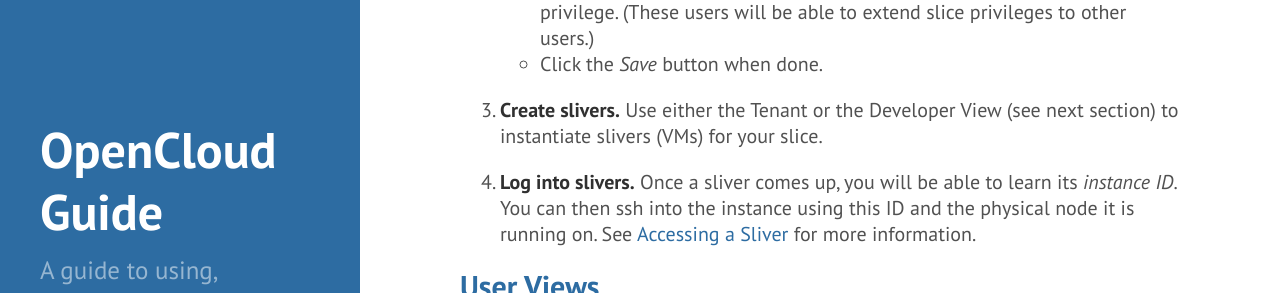
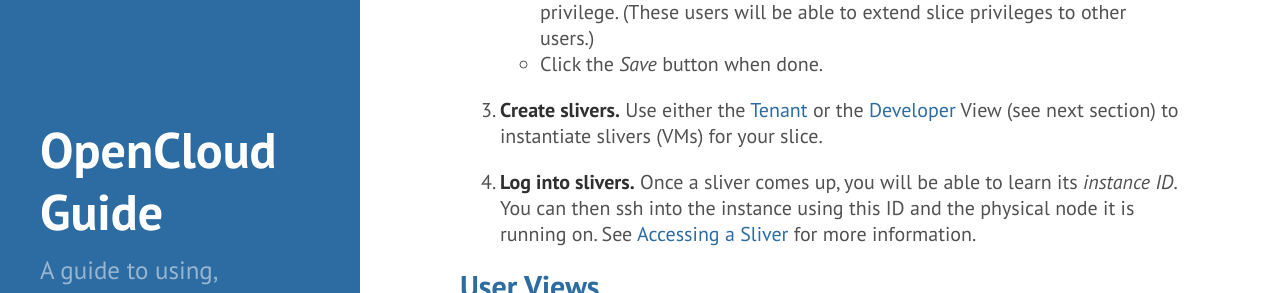
Before and after one commit to open-cloud/open-cloud.github.io.old, a Jekyll site: the page built from 1_user.md, in a window 1280 px wide and 900 px high, scrolled down 652 px. Shown: the part 163-456 px from the top of the window. Built offline with Jekyll 4.4.1, drawn with Linux system fonts in a browser that asks for light colours; Markdown is read by kramdown in place of the engine named in the settings; some of the changed lines change nothing that is shown.

Commit message:
added internal links

```diff
--- a/1_user.md
+++ b/1_user.md
@@ -35,8 +35,9 @@
      be able to extend slice privileges to other users.)
    - Click the *Save* button when done.
 
-3. **Create slivers.** Use either the Tenant or the Developer View
-   (see next section) to instantiate slivers (VMs) for your slice.
+3. **Create slivers.** Use either the [Tenant](#tenant-view) or the
+   [Developer](#developer-view) View (see next section) to instantiate
+   slivers (VMs) for your slice.
 
 4. **Log into slivers.** Once a sliver comes up, you will be able to
    learn its *instance ID*. You can then ssh into the instance using
@@ -70,7 +71,7 @@
 There are also views designed to support operators, as described
 in the [Operator's Guide](../3_operator).
 
-###Tenant View
+###<a name="tenant-view">Tenant View</a>
 
 The Tenant view provides a simple means to acquire Slivers, with
 minimal control over the low-level details of where those Slivers are
@@ -99,8 +100,7 @@
 managed through the Developer view. The reverse is true as long as the
 slice is instantiated only on the ViCCI deployment.
 
-
-###Developer View
+###<a name="developer-view">Developer View</a>
 
 The Developer view gives users full control over how their slices are
 instantiated, including sliver placement, network configuration, and
```
